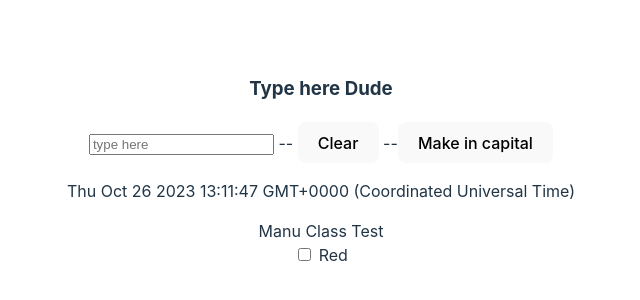
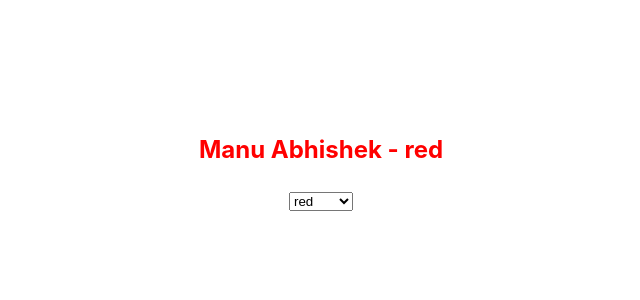
Before and after one commit to Manu6677/vue_docs, a Vue app: page / in a window 1280 px wide. Shown: the part 238-538 px from the top of the page, without its empty margins (319-959 px from the left). Built offline with nearby package versions, Linux system fonts and the light colour scheme.

Commit message:
binding-and-colorchngeEG-looponarry

```diff
--- a/src/components/Test.vue
+++ b/src/components/Test.vue
@@ -2,67 +2,34 @@
 export default {
   data() {
     return {
-      message: "",
-      date: true,
-      name: "Manu",
-      isRed: false,
+      name: "Manu Abhishek",
+      color_value: "red",
+      colorsArr: ["red", "yellow", "black", "orange", "pink"],
     };
   },
-  created() {
-    console.log("created");
-    this.date = new Date();
-  },
-
-  mounted() {
-    console.log("mounted");
-    this.date = new Date();
-  },
-
-  updated() {
-    console.log("updated");
-    // this.date = new Date();
-  },
-
-  destroyed() {
-    console.log("destroyed");
-    this.date = new Date();
-  },
-  methods: {
-    clear() {
-      this.message = " ";
-    },
-    capitalLetter() {
-      this.message = this.message.toUpperCase();
-    },
-    red() {
-      console.log(this.isRed, "redwala");
-      // this.isRed = this.redbox === "yes"
-    },
-  },
+  methods: {},
 };
 </script>
 
 <template>
   <div>
-    <h3>Type here Dude</h3>
-    <span>
-      <input v-model="message" placeholder="type here" />
-      -- <span><button @click="clear">Clear</button></span> --<span>
-        <button @click="capitalLetter()">Make in capital</button></span
-      >
-    </span>
-    <p>{{ message }}</p>
+    <h2 :style="{ color: color_value }">{{ name }} - {{ color_value }}</h2>
 
-    <p>{{ date }}</p>
+    <!-- THERE ARE TWO WAYS TO BIND ONE BY SIMPLE OPTION AND OTHER BY LOOPING WITH v-for -->
+    <!-- Here i simply used the string value instead of binding for binding write
+          :value instead of value
+ -->
 
-    <div :class="{ red: isRed }">{{ name }} Class Test</div>
-    <input :checked="isRed" v-model="isRed" type="checkbox" @click="red" /> Red
-    <!-- Vue Checkbox Checked: The “checked” attribute is used to determine whether a checkbox is selected or not. -->
+    <select v-model="color_value">
+      <!-- <option disabled value="">Please select one</option>
+      <option value="red">Red</option>
+      <option value="blue">Blue</option>
+      <option value="green">Green</option>
+      <option value="yellow">yellow</option> -->
+
+      <option v-for="(item, index) in colorsArr" :key="index" :value="item">
+        {{ item }}
+      </option>
+    </select>
   </div>
 </template>
-
-<style>
-.red {
-  color: red;
-}
-</style>
```
